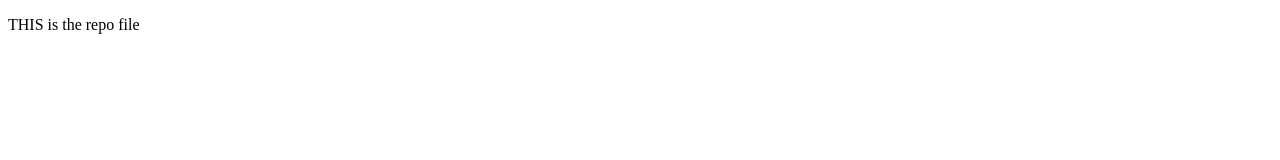
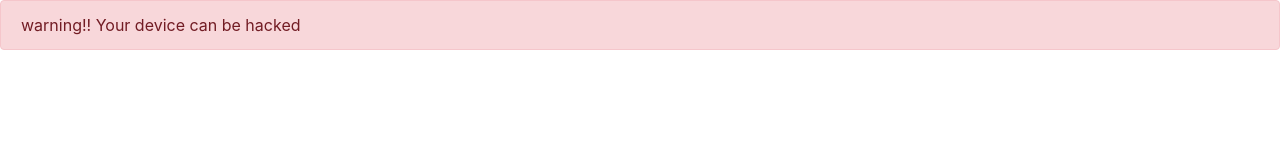
Before and after one commit to mohammad-tayeb/repo, a plain HTML site: page index.html in a window 1280 px wide. Drawn offline with nearby package versions, Linux system fonts and the light colour scheme.

Commit message:
funny mesaage

```diff
--- a/index.html
+++ b/index.html
@@ -5,8 +5,11 @@
     <meta http-equiv="X-UA-Compatible" content="IE=edge">
     <meta name="viewport" content="width=device-width, initial-scale=1.0">
     <title>Document</title>
+    <link rel="stylesheet" href="https://cdn.jsdelivr.net/npm/bootstrap@4.0.0/dist/css/bootstrap.min.css" integrity="sha384-Gn5384xqQ1aoWXA+058RXPxPg6fy4IWvTNh0E263XmFcJlSAwiGgFAW/dAiS6JXm" crossorigin="anonymous">
 </head>
 <body>
-    <p>THIS is the repo file</p>
+    <div class="alert alert-danger" role="alert">
+        warning!! Your device can be hacked
+      </div>
 </body>
 </html>
```
